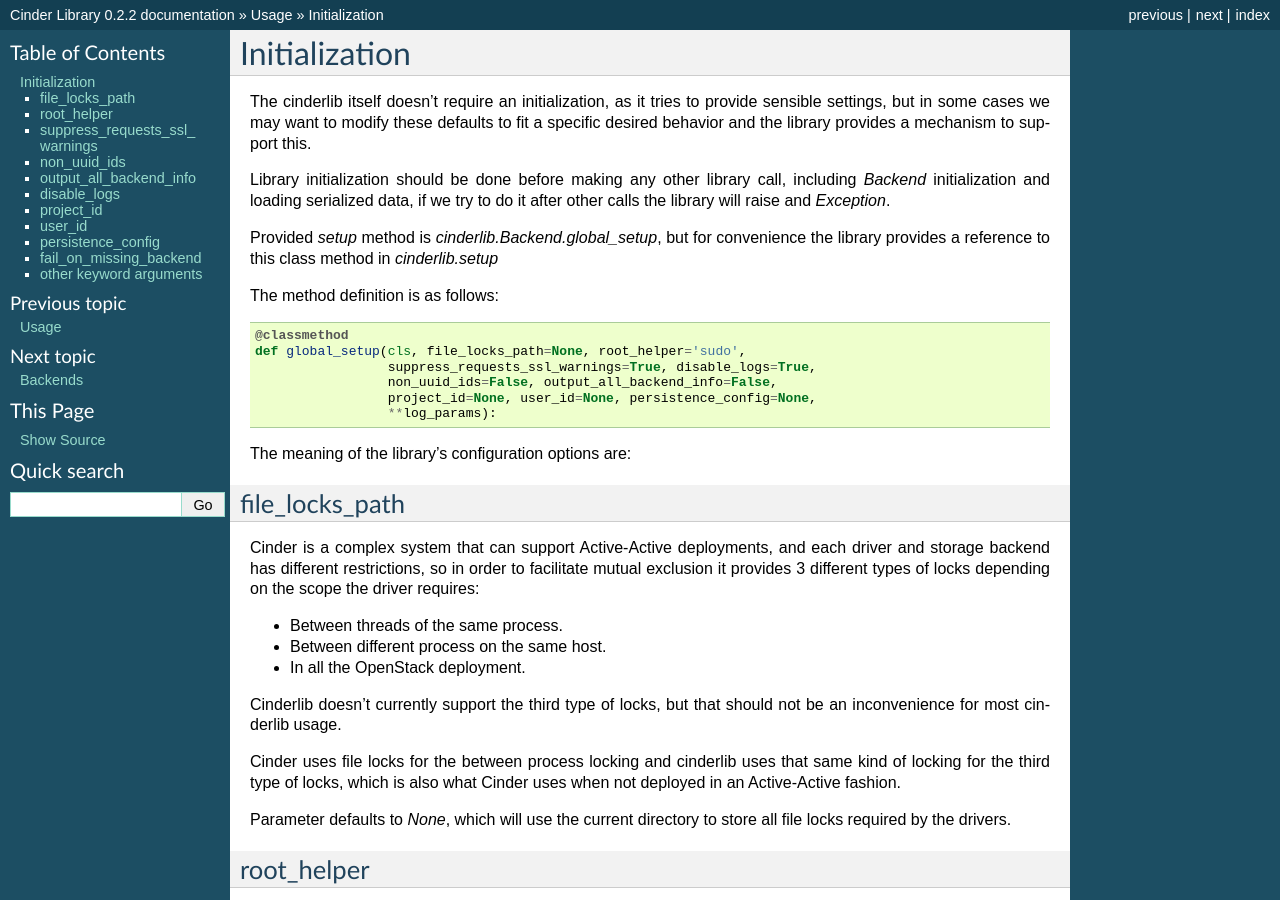
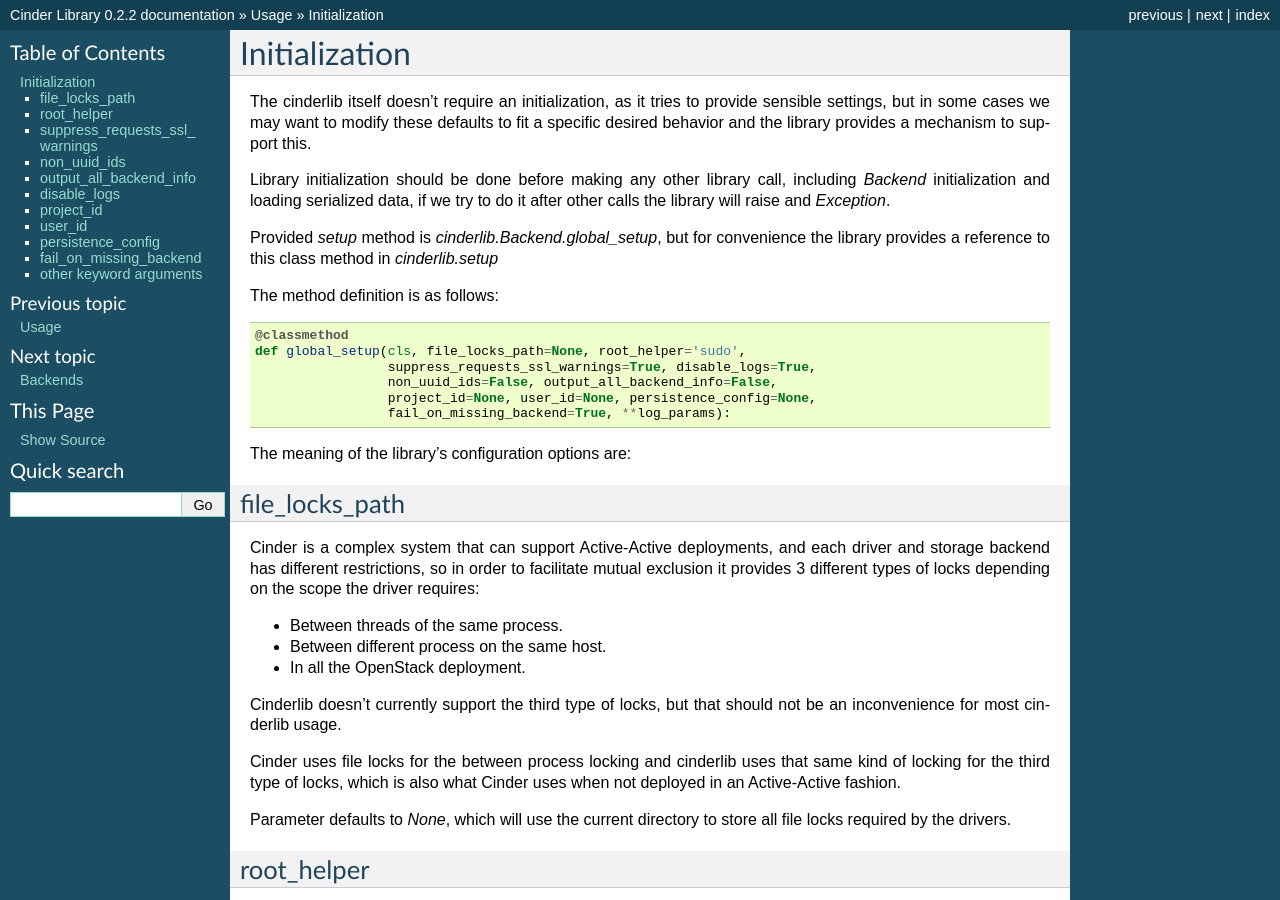
Before and after one commit to Akrog/cinderlib, a Sphinx documentation site: the page built from docs/topics/initialization.rst, in a window 1280 px wide and 900 px high. Built offline with Sphinx 7.4.7, drawn with Linux system fonts in a browser that asks for light colours.

Commit message:
docs: Add fail_on_missing_backend to header
In the initialization doc section the fail_on_missing_backend was
missing from the global_setup method definition.  This patch adds it.

```diff
--- a/docs/topics/initialization.rst
+++ b/docs/topics/initialization.rst
@@ -24,7 +24,7 @@ The method definition is as follows:
                      suppress_requests_ssl_warnings=True, disable_logs=True,
                      non_uuid_ids=False, output_all_backend_info=False,
                      project_id=None, user_id=None, persistence_config=None,
-                     **log_params):
+                     fail_on_missing_backend=True, **log_params):
 
 The meaning of the library's configuration options are:
 
```
